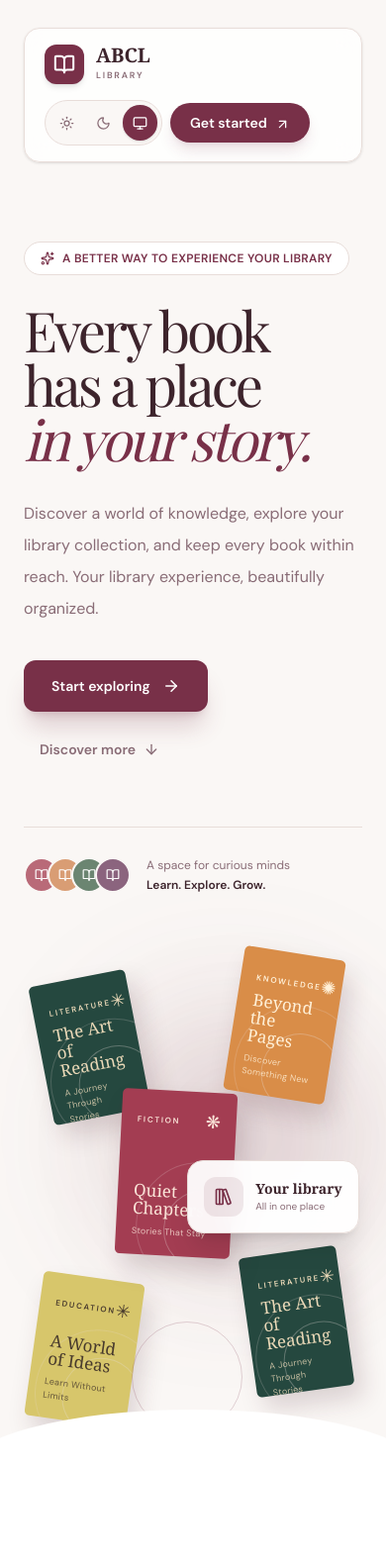
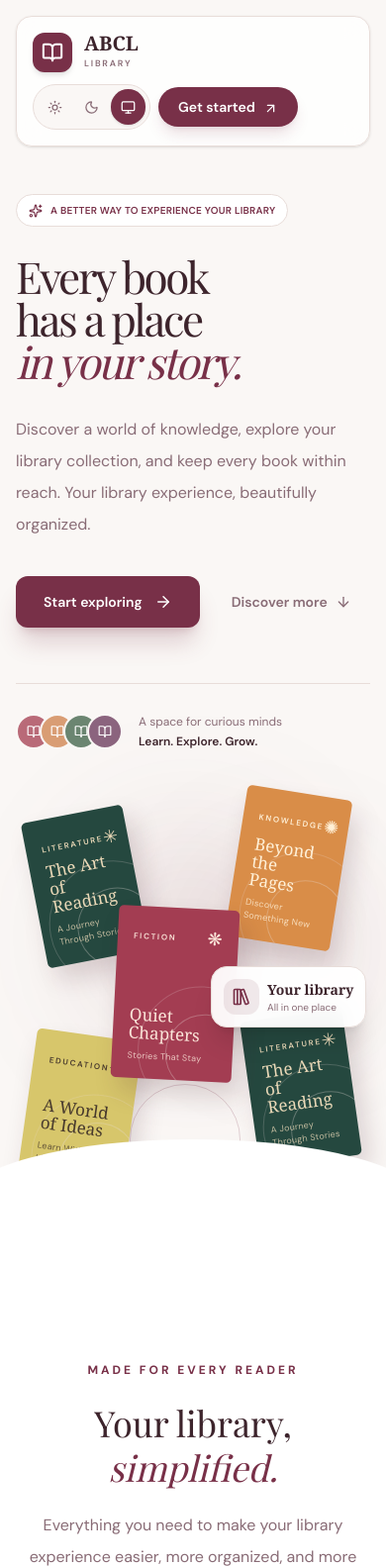
Before and after one commit to c20245382concha-collab/library-management-system, a Laravel app: page / in a window 390 px wide. Shown: the top 1582 px of the page at 99% size. Run offline with Laravel 12, Linux system fonts and the light colour scheme; style sheets or scripts are compiled from the project's sources; some libraries are stand-ins or nearby versions; some web fonts are replaced.

Commit message:
Enhance layout responsiveness and improve styling across components

```diff
--- a/resources/js/components/app-content.tsx
+++ b/resources/js/components/app-content.tsx
@@ -16,7 +16,7 @@ export function AppContent({
         return (
             <SidebarInset
                 {...props}
-                className={`min-h-svh bg-background text-foreground transition-colors duration-200 ${className ?? ''}`}
+                className={`min-w-0 min-h-svh bg-background text-foreground transition-colors duration-200 ${className ?? ''}`}
             >
                 {children}
             </SidebarInset>
@@ -25,7 +25,7 @@ export function AppContent({
 
     return (
         <main
-            className={`mx-auto flex h-full w-full max-w-7xl flex-1 flex-col gap-4 rounded-xl bg-background text-foreground transition-colors duration-200 ${className ?? ''}`}
+            className={`mx-auto flex h-full w-full min-w-0 max-w-7xl flex-1 flex-col gap-4 rounded-xl bg-background text-foreground transition-colors duration-200 ${className ?? ''}`}
             {...props}
         >
             {children}
--- a/resources/js/components/app-sidebar-header.tsx
+++ b/resources/js/components/app-sidebar-header.tsx
@@ -4,10 +4,12 @@ import { type BreadcrumbItem as BreadcrumbItemType } from '@/types';
 
 export function AppSidebarHeader({ breadcrumbs = [] }: { breadcrumbs?: BreadcrumbItemType[] }) {
     return (
-        <header className="border-sidebar-border/50 flex h-16 shrink-0 items-center gap-2 border-b px-6 transition-[width,height] ease-linear group-has-data-[collapsible=icon]/sidebar-wrapper:h-12 md:px-4">
-            <div className="flex items-center gap-2">
+        <header className="flex h-16 shrink-0 items-center gap-2 border-b border-sidebar-border/50 px-4 transition-[width,height] ease-linear group-has-data-[collapsible=icon]/sidebar-wrapper:h-12 sm:px-6 md:px-4">
+            <div className="flex min-w-0 items-center gap-2">
                 <SidebarTrigger className="-ml-1" />
-                <Breadcrumbs breadcrumbs={breadcrumbs} />
+                <div className="min-w-0 overflow-hidden">
+                    <Breadcrumbs breadcrumbs={breadcrumbs} />
+                </div>
             </div>
         </header>
     );
--- a/resources/js/components/resources/resource-index.tsx
+++ b/resources/js/components/resources/resource-index.tsx
@@ -549,7 +549,7 @@ export default function ResourceIndex({
                 ) : (
                     /* Generic Resource Table */
                     <section className="overflow-hidden rounded-2xl border border-border bg-card shadow-sm">
-                        <div className="overflow-x-auto">
+                        <div className="hidden overflow-x-auto xl:block">
                             <table className="w-full min-w-[640px] text-left text-sm">
                                 <thead className="border-b border-border bg-muted text-muted-foreground">
                                     <tr>
@@ -604,6 +604,41 @@ export default function ResourceIndex({
                                 </tbody>
                             </table>
                         </div>
+
+                        <div className="grid gap-3 p-4 xl:hidden">
+                            {rows.map((row, index) => (
+                                <article
+                                    key={String(row.id ?? index)}
+                                    className="min-w-0 rounded-xl border border-border bg-background p-4"
+                                >
+                                    <dl className="space-y-3">
+                                        {columns.map((column) => (
+                                            <div
+                                                key={column.key}
+                                                className="grid min-w-0 gap-1 sm:grid-cols-[minmax(8rem,auto)_1fr] sm:gap-4"
+                                            >
+                                                <dt className="text-xs font-semibold text-muted-foreground">
+                                                    {column.label}
+                                                </dt>
+                                                <dd className="min-w-0 break-words text-sm text-card-foreground">
+                                                    {cellValue(row, column.key)}
+                                                </dd>
+                                            </div>
+                                        ))}
+                                    </dl>
+
+                                    <div className="mt-4 flex justify-end border-t border-border pt-3">
+                                        <ActionButtons row={row} />
+                                    </div>
+                                </article>
+                            ))}
+
+                            {rows.length === 0 && (
+                                <p className="px-2 py-10 text-center text-sm text-muted-foreground">
+                                    No records found.
+                                </p>
+                            )}
+                        </div>
                     </section>
                 )}
 
--- a/resources/js/pages/BorrowingRequests/Index.tsx
+++ b/resources/js/pages/BorrowingRequests/Index.tsx
@@ -349,7 +349,7 @@ export default function BorrowingRequestsIndex({
                         </div>
 
                         {/* Desktop table */}
-                        <div className="hidden overflow-x-auto lg:block">
+                        <div className="hidden overflow-x-auto xl:block">
                             <table className="w-full min-w-[900px] text-left text-sm">
                                 <thead className="bg-muted/60 text-xs uppercase tracking-wider text-muted-foreground">
                                     <tr>
@@ -433,13 +433,13 @@ export default function BorrowingRequestsIndex({
                         </div>
 
                         {/* Mobile and tablet cards */}
-                        <div className="grid gap-3 p-4 lg:hidden">
+                        <div className="grid gap-3 p-4 xl:hidden">
                             {requests.data.map((item) => (
                                 <article
                                     key={item.id}
                                     className="rounded-2xl border border-border bg-muted/30 p-4"
                                 >
-                                    <div className="flex items-start justify-between gap-3">
+                                    <div className="flex flex-col items-start gap-3 sm:flex-row sm:justify-between">
                                         <div className="flex min-w-0 items-center gap-3">
                                             <div className="flex size-10 shrink-0 items-center justify-center rounded-xl bg-primary/10 text-primary">
                                                 <Users className="size-4" />
@@ -461,7 +461,7 @@ export default function BorrowingRequestsIndex({
                                     <p className="text-xs font-semibold uppercase tracking-wider text-muted-foreground">
                                         Requested Book
                                     </p>
-                                    <p className="mt-1 font-serif text-lg font-semibold text-card-foreground">
+                                    <p className="mt-1 break-words font-serif text-lg font-semibold text-card-foreground">
                                         {item.book?.title ?? 'Unknown book'}
                                     </p>
                                     <p className="mt-1 text-xs text-muted-foreground">
--- a/resources/js/pages/welcome.tsx
+++ b/resources/js/pages/welcome.tsx
@@ -178,8 +178,8 @@ export default function Welcome() {
                 style={{ fontFamily: "'DM Sans', sans-serif" }}
             >
                 {/* NAVIGATION */}
-                <header className="relative z-30 mx-auto max-w-[1440px] px-6 pt-7 sm:px-10 lg:px-16">
-                    <nav className="flex flex-wrap items-center justify-between gap-4 rounded-2xl border border-border bg-card/80 px-5 py-4 shadow-sm backdrop-blur-md sm:px-8">
+                <header className="relative z-30 mx-auto max-w-[1440px] px-4 pt-4 sm:px-10 sm:pt-7 lg:px-16">
+                    <nav className="flex flex-wrap items-center justify-between gap-3 rounded-2xl border border-border bg-card/80 px-4 py-4 shadow-sm backdrop-blur-md sm:gap-4 sm:px-8">
                         <a href="#" className="flex items-center gap-3">
                             <div className="flex h-10 w-10 items-center justify-center rounded-xl bg-primary text-primary-foreground shadow-md">
                                 <BookOpen size={22} strokeWidth={2.2} />
@@ -289,15 +289,15 @@ export default function Welcome() {
                 </header>
 
                 {/* HERO */}
-                <section className="relative mx-auto grid min-h-[680px] max-w-[1440px] items-center gap-12 px-6 pb-24 pt-20 sm:px-10 lg:min-h-[720px] lg:grid-cols-[1fr_0.95fr] lg:px-16 lg:pb-28 lg:pt-16">
+                <section className="relative mx-auto grid min-h-[560px] max-w-[1440px] items-center gap-8 px-4 pb-16 pt-12 sm:min-h-[600px] sm:gap-12 sm:px-10 sm:pb-24 sm:pt-20 lg:min-h-[720px] lg:grid-cols-[1fr_0.95fr] lg:px-16 lg:pb-28 lg:pt-16">
                     <div className="relative z-10 max-w-[650px]">
-                        <div className="mb-7 inline-flex items-center gap-2 rounded-full border border-border bg-card px-4 py-2 text-xs font-semibold tracking-wide text-primary">
+                        <div className="mb-7 inline-flex max-w-full flex-wrap items-center gap-2 rounded-full border border-border bg-card px-3 py-2 text-[10px] font-semibold tracking-wide text-primary sm:px-4 sm:text-xs">
                             <Sparkles size={14} />
                             A BETTER WAY TO EXPERIENCE YOUR LIBRARY
                         </div>
 
                         <h1
-                            className="font-serif text-[clamp(3.5rem,7vw,6.7rem)] leading-[0.98] tracking-[-0.055em] text-foreground"
+                            className="font-serif text-[clamp(2.75rem,11vw,6.7rem)] leading-[0.98] tracking-[-0.055em] text-foreground"
                             style={{ fontFamily: "'Playfair Display', serif" }}
                         >
                             Every book
@@ -363,9 +363,9 @@ export default function Welcome() {
                     </div>
 
                     {/* DECORATIVE BOOK COLLECTION */}
-                    <div className="relative mx-auto h-[500px] w-full max-w-[560px] lg:h-[590px]">
-                        <div className="absolute left-[18%] top-[10%] h-72 w-72 rounded-full bg-primary/10 blur-3xl" />
-                        <div className="absolute right-[2%] top-[20%] h-52 w-52 rounded-full bg-primary/10 blur-3xl" />
+                    <div className="relative mx-auto h-[min(112vw,420px)] min-h-[300px] w-full max-w-[560px] sm:h-[500px] lg:h-[590px]">
+                        <div className="absolute left-[18%] top-[10%] size-56 rounded-full bg-primary/10 blur-3xl sm:size-72" />
+                        <div className="absolute right-[2%] top-[20%] size-40 rounded-full bg-primary/10 blur-3xl sm:size-52" />
 
                         <div className="absolute left-[5%] top-[7%] w-[29%] rotate-[-11deg] transition duration-500 hover:-translate-y-3 hover:rotate-[-6deg]">
                             <BookCover book={books[0]} />
@@ -387,12 +387,12 @@ export default function Welcome() {
                             <BookCover book={books[0]} />
                         </div>
 
-                        <div className="absolute right-[1%] top-[44%] z-20 rounded-2xl border border-border bg-card/95 p-4 text-card-foreground shadow-xl backdrop-blur-md">
-                            <div className="flex items-center gap-3">
-                                <div className="flex h-10 w-10 items-center justify-center rounded-xl bg-primary/10 text-primary">
+                        <div className="absolute right-[1%] top-[44%] z-20 max-w-[calc(100%-1rem)] rounded-2xl border border-border bg-card/95 p-3 text-card-foreground shadow-xl backdrop-blur-md sm:p-4">
+                            <div className="flex items-center gap-2 sm:gap-3">
+                                <div className="flex size-9 shrink-0 items-center justify-center rounded-xl bg-primary/10 text-primary sm:size-10">
                                     <LibraryBig size={20} />
                                 </div>
-                                <div>
+                                <div className="min-w-0">
                                     <p className="font-serif text-sm font-bold">
                                         Your library
                                     </p>
```
